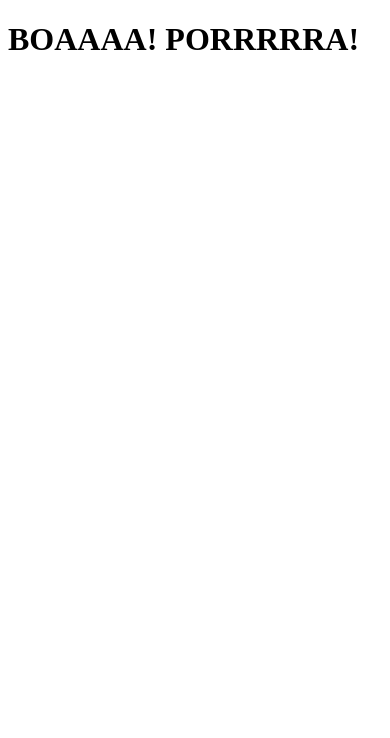
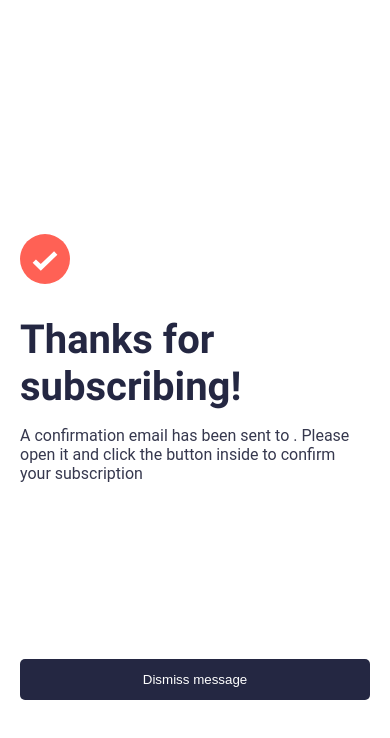
Before and after one commit to sakalasimao/newsletter, a plain HTML site: page thanksPage.html in a window 390 px wide. Drawn offline with Linux system fonts and the light colour scheme.

Commit message:
Quase terminado!

```diff
--- /dev/null
+++ b/assets/css/style2.css
@@ -0,0 +1,97 @@
+*{
+    margin: 0;
+    padding: 0;
+    box-sizing: border-box;
+}
+
+@font-face {
+    font-family: 'roboto';
+    src: url('/assets/fonts/Roboto-Regular.ttf');
+
+    font-family: 'robotoB';
+    src: url('/assets/fonts/Roboto-Bold.ttf');
+}
+
+
+:root{
+--Dark-Slate-Grey: hsl(234, 29%, 20%);
+--Charcoal-Grey: hsl(235, 18%, 26%);
+--Grey: hsl(231, 7%, 60%);
+--White: hsl(0, 0%, 100%);
+--Tomato: hsl(4, 100%, 67%);
+}
+
+body{
+    font-family: 'roboto';
+    background-color: var(--Dark-Slate-Grey);
+   height: 100vh;
+    display: flex;
+    justify-content: center;
+    align-items: center ;
+}
+
+.container{
+    background-color: var(--White);
+    box-shadow: 1px 1px 2px 1px var(--Charcoal-Grey);
+    width: 25rem;
+    height: 25rem;
+    border-radius: 20px;
+    padding: 35px;
+    display: flex;
+    flex-direction: column;
+}
+
+.container img{
+    width: 50px;
+    margin-bottom: 2rem;
+}
+
+.container h1{
+    font-size: 40px;
+    font-family: 'robotoB';
+    margin-bottom: 1rem;
+    color: var(--Dark-Slate-Grey);
+}
+
+.container p{
+    margin-bottom: 1rem;
+    font-size: 16px;
+    color: var(--Charcoal-Grey);
+}
+
+.container input{
+    padding: 13px;
+    border-radius: 5px;
+    border: none;
+    background-color: var(--Dark-Slate-Grey);
+    color: var(--White);
+    cursor: pointer;
+}
+
+.container p .highlight_text{
+font-weight: bold;
+}
+
+.container input:hover{
+    background-image: linear-gradient(to right, #FF5670, #FD683E);
+}
+
+
+@media (max-width:400px) {
+
+    body{
+        background-color: var(--White);
+        justify-content: center;
+    }
+    .container{
+        flex-direction: column;
+        border: none;
+        box-shadow: none;
+        padding: 20px;
+        margin-top: -1rem;
+    }
+
+    .container input{
+        margin-top: 10rem;
+    }
+}
--- /dev/null
+++ b/assets/js/codeOtherPage.js
@@ -0,0 +1,11 @@
+
+let btnDism = document.querySelector('#btnDism');
+let text = document.querySelector('#highlight_text');
+let emailExp = localStorage.getItem('email');
+
+text.innerHTML = emailExp;
+
+console.log(emailExp);
+btnDism.addEventListener('click',()=>{
+    window.location.href = './index.html';
+});
--- a/thanksPage.html
+++ b/thanksPage.html
@@ -3,9 +3,18 @@
 <head>
     <meta charset="UTF-8">
     <meta name="viewport" content="width=device-width, initial-scale=1.0">
-    <title>Document</title>
+    <link rel="stylesheet" href="./assets/css/style2.css">
+    <link rel="icon" type="image/png" sizes="32x32" href="./assets/images/favicon-32x32.png">
+    <script defer  src="/assets/js/codeOtherPage.js"></script>
+    <title>Frontend Mentor | Newsletter sign-up form with success message</title>
 </head>
 <body>
-    <h1>BOAAAA! PORRRRRA!</h1>
+    <main class="container">
+        <img src="./assets/images/icon-list.svg" alt="">
+        <h1>Thanks for subscribing!</h1>
+        <p>A confirmation email has been sent to <span class="highlight_text" id="highlight_text">ash@loremcompany.com</span>.
+            Please open it and click the button inside to confirm your subscription</p>
+            <input type="button" value="Dismiss message" id="btnDism">
+    </main>
 </body>
 </html>
```
Also changed, not shown: assets/js/code.js (+8 -5 lines), index.html (+1 -1 lines).
